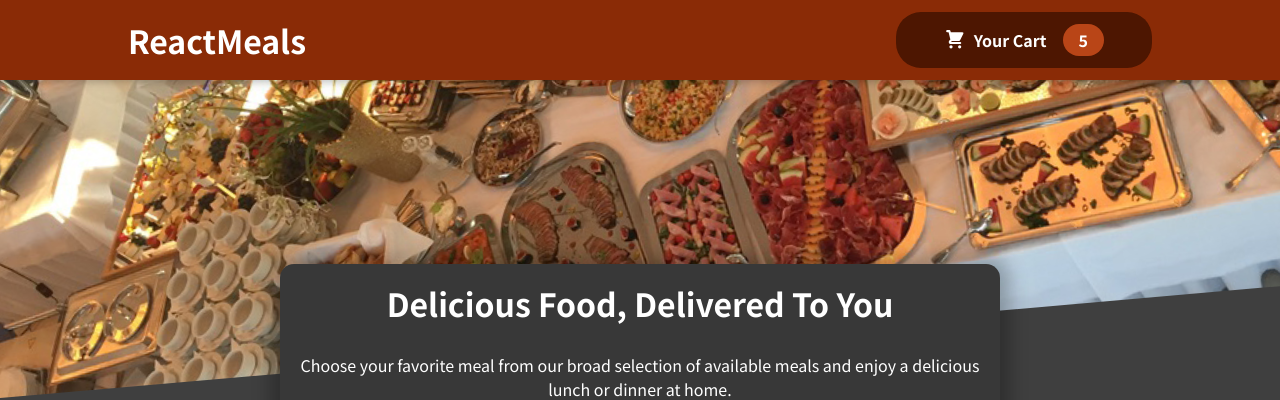
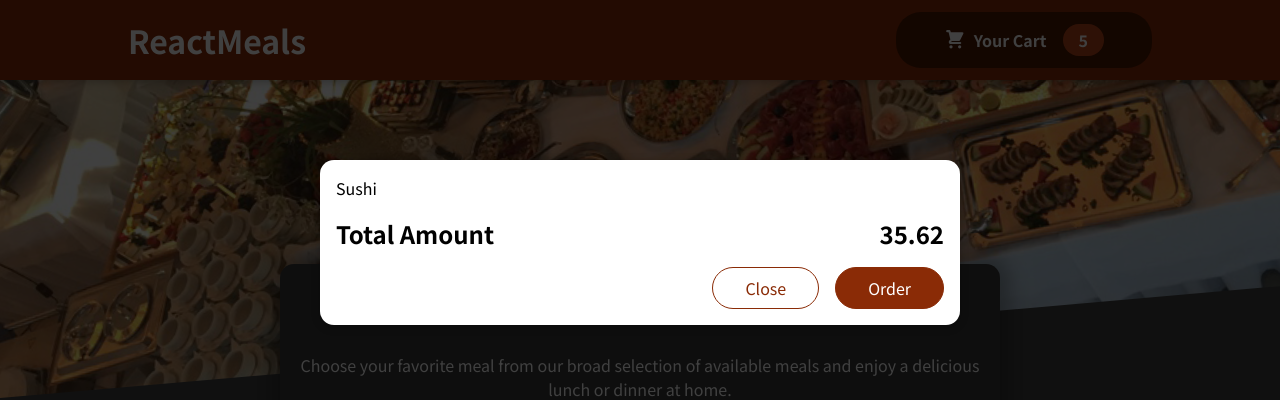
Before and after one commit to JoelMendezM/react-meals, a React (Vite) app: page / in a window 1280 px wide. Shown: the top 400 px of the page. Built offline with nearby package versions, Linux system fonts and the light colour scheme.

Commit message:
Add Cart component

```diff
--- a/src/App.jsx
+++ b/src/App.jsx
@@ -1,9 +1,11 @@
+import Cart from './components/Cart/Cart';
 import Header from './components/Layout/Header';
 import Meals from './components/Meals/Meals';
 
 function App() {
 	return (
 		<>
+			<Cart />
 			<Header />
 			<main>
 				<Meals />
```
